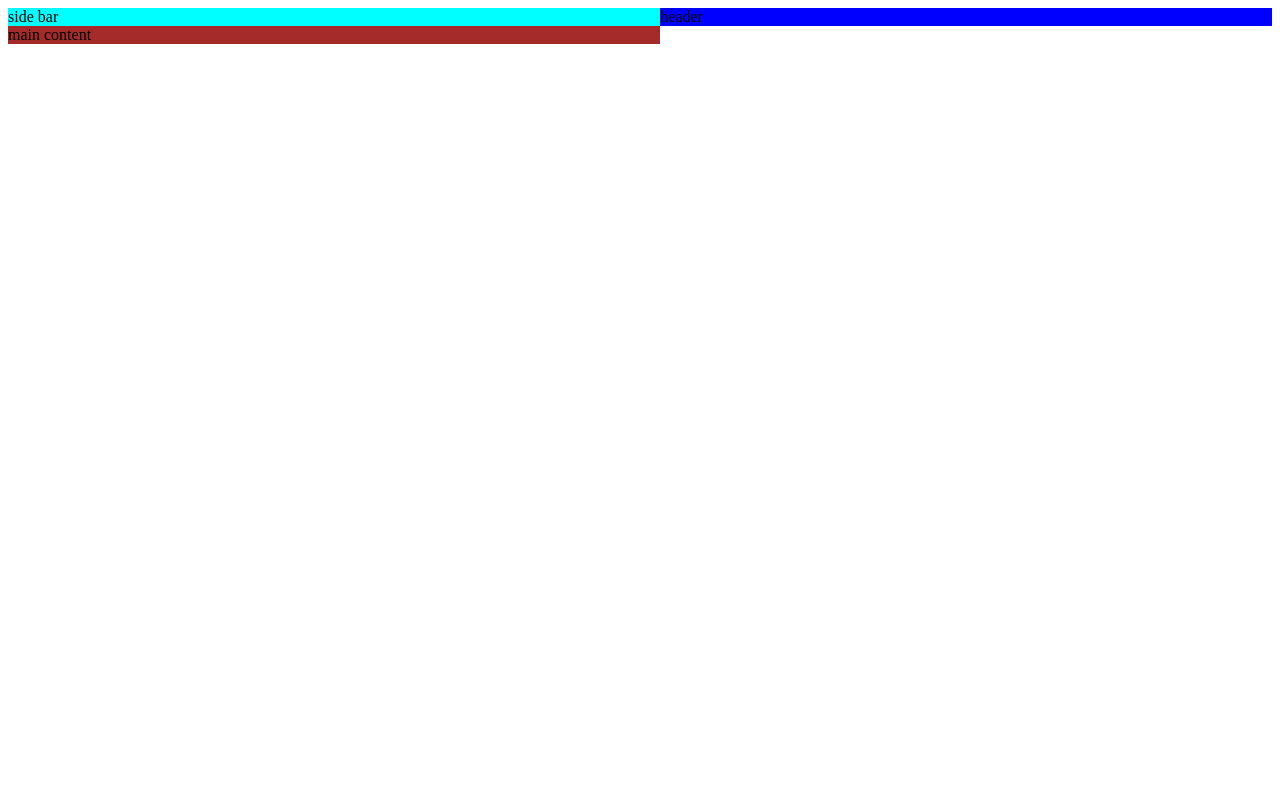
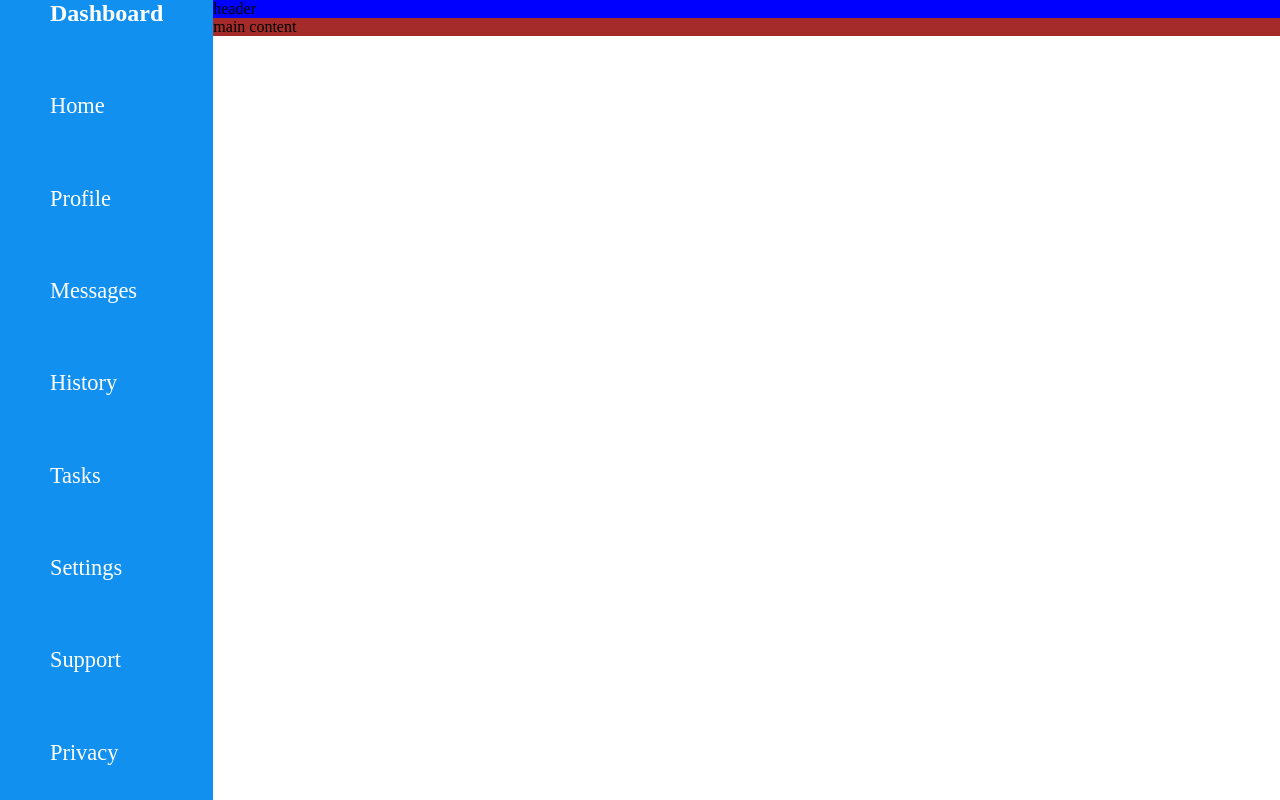
Before and after one commit to moisesg526/admin-dashboard, a plain HTML site: page index.html in a window 1280 px wide. Drawn offline with Linux system fonts and the light colour scheme.

Commit message:
Added the links to the side bar

```diff
--- a/index.html
+++ b/index.html
@@ -7,8 +7,20 @@
     <title>Admin Dashboard</title>
   </head>
   <body>
-    <div class="side-bar">side bar</div>
-    <div class="header">header</div>
-    <div class="main-content">main content</div>
+    <div class="side-bar">
+        <h1>Dashboard</h1>
+      <a href="">Home</a>
+      <a href="">Profile</a>
+      <a href="">Messages</a>
+      <a href="">History</a>
+      <a href="">Tasks</a>
+      <a href="">Settings</a>
+      <a href="">Support</a>
+      <a href="">Privacy</a>
+    </div>
+    <div class="right-content">
+      <div class="header">header</div>
+      <div class="main-content">main content</div>
+    </div>
   </body>
 </html>
--- a/style.css
+++ b/style.css
@@ -1,10 +1,18 @@
+* {
+    margin: 0;
+}
+
 body {
     display: grid;
-    grid-template-columns: auto auto;
+    grid-template-columns: 1fr 5fr;
 }
 
 .side-bar {
-    background-color: aqua;
+    display: grid;
+    gap: 2rem;
+    background-color: rgb(18, 144, 240);
+    justify-content: center;
+    height: 100vh;
 }
 
 .header {
@@ -14,3 +22,14 @@ body {
 .main-content {
     background-color: brown;
 }
+
+a {
+    text-decoration: none;
+    color: #fff;
+    font-size: 1.4rem;
+}
+
+h1 {
+    color: #fff;
+    font-size: 1.5rem;
+}
```
